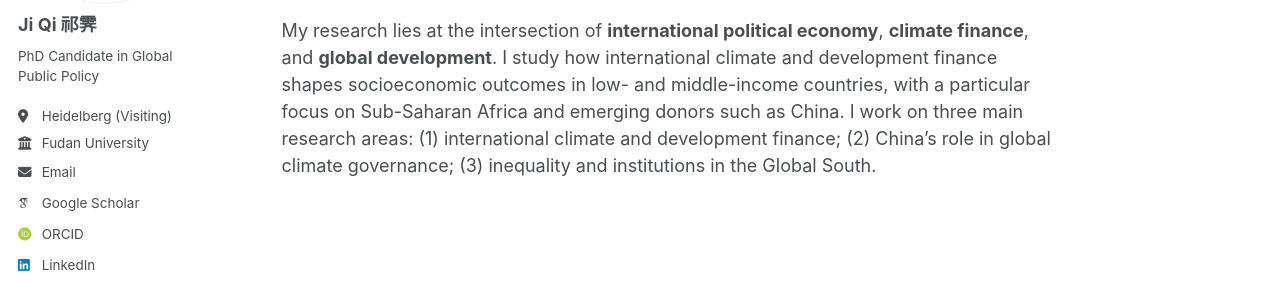
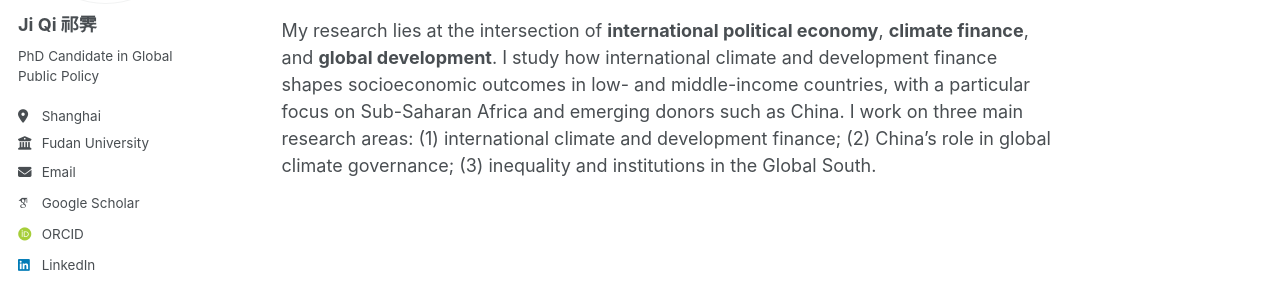
Before and after one commit to miramkj/miramkj.github.io, a Jekyll site: the page built from _pages/index.md, in a window 1280 px wide. Shown: the part 283-583 px from the top of the page. Built offline with Jekyll 4.4.1, drawn with Linux system fonts in a browser that asks for light colours; some web fonts are replaced; a script bundle is joined from its source files by our own code; library files that are not in the unit come from our copies.

Commit message:
Update _config.yml

```diff
--- a/_config.yml
+++ b/_config.yml
@@ -23,7 +23,7 @@ author:
   avatar: "Pic_JiQi.jpg"
   name: "Ji Qi 祁霁"
   bio: "PhD Candidate in Global Public Policy"
-  location: "Heidelberg (Visiting)"
+  location: "Shanghai"
   employer: "Fudan University"
   uri:
   email: "jqi21@m.fudan.edu.cn"
```
